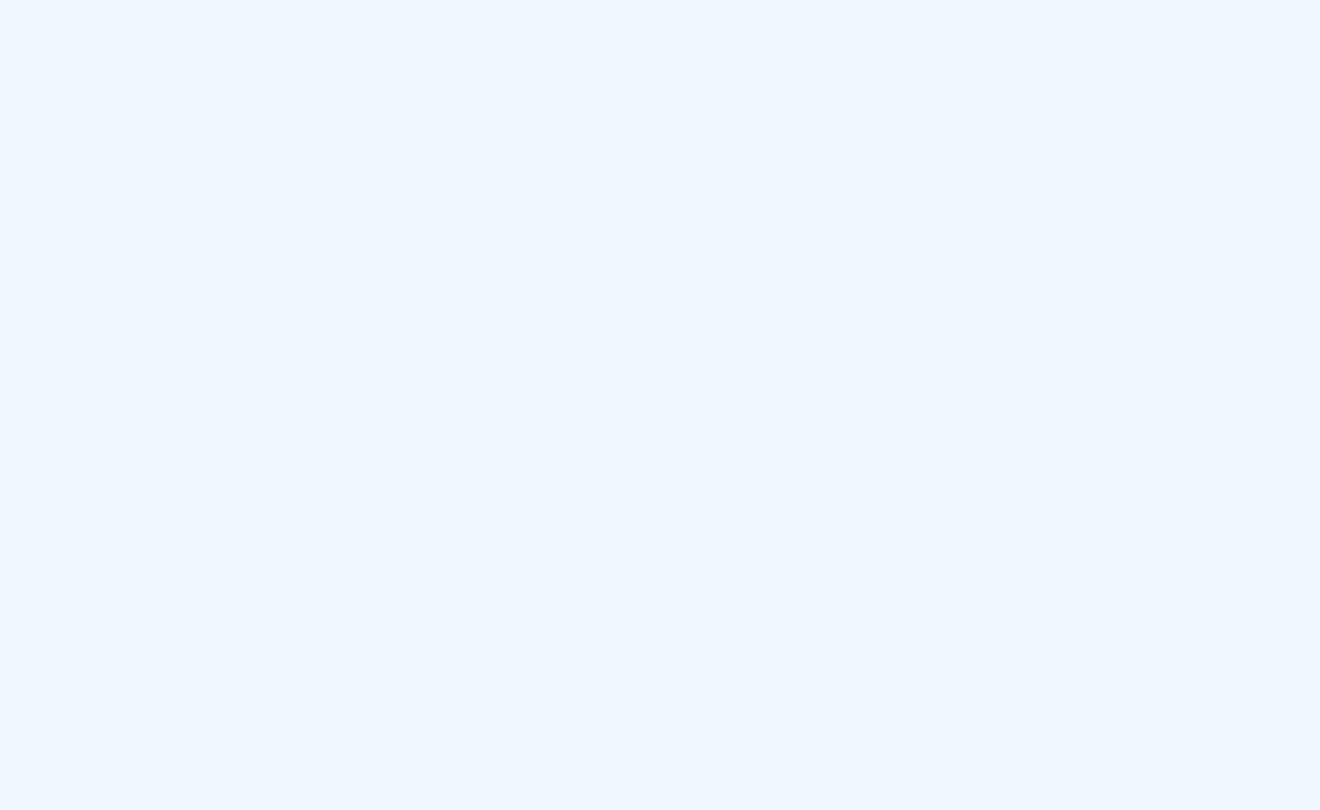
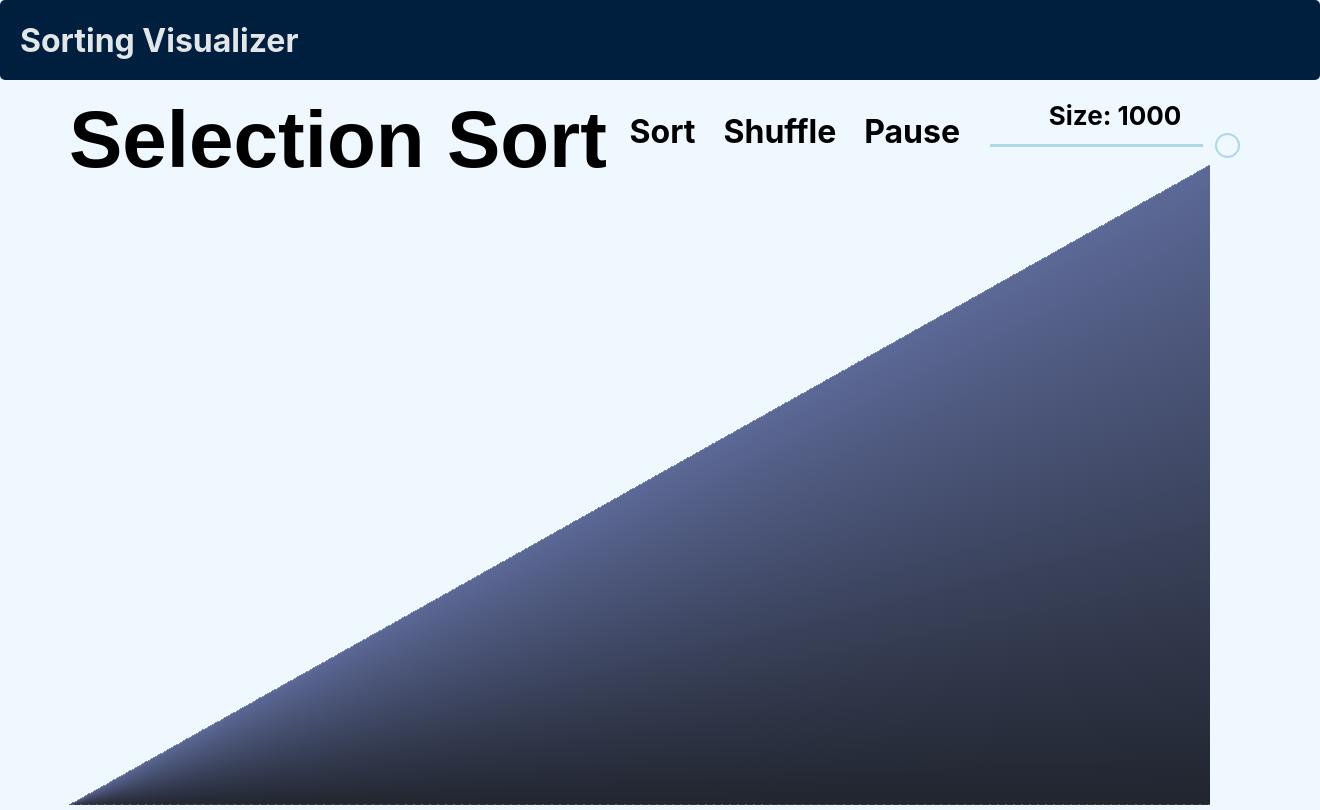
Before and after one commit to MorgaseTrakand/Algorithm-Visualizer, a React (Create React App) app: page /selection-sort in a window 1280 px wide. Before the commit this address had no page. Shown: the whole page, 1320 px wide, since content can reach past the window. Built offline with nearby package versions, Linux system fonts and the light colour scheme; a web font is replaced by a local one.

Commit message:
added two new sorts

```diff
--- a/src/App.css
+++ b/src/App.css
@@ -25,12 +25,15 @@ body {
 .item {
   height: 90%;
   width: 20%;
-  margin-right: 1px;
-  background-color: #373737;
-  border-radius: 5px;
+  margin-right: 0px;
+  background: linear-gradient(135deg, #5c6896, #20252e);
+  border-radius: 1px;
 }
 header {
   height: 80px;
+  width: 100%;
+  position: absolute;
+  top: 0;
   background-color: #001F3F;
   border-radius: 5px;
   display: flex;
@@ -42,13 +45,17 @@ header h1 {
   user-select: none;
   color: rgb(227, 230, 233);
 }
+/* .first-block {
+  position: relative;
+  height: 100vh;
+} */
 .header-left {
   display: flex;
   justify-content: space-between;
   align-items: center;
   position: absolute;
   right: 5vw;
-  top: 140px;
+  top: 100px;
 }
 .header-left h1 {
   margin: 0 14px;
@@ -57,7 +64,7 @@ header h1 {
 }
 .sort-title {
  position: absolute;
- top: 80px;
+ top: 40px;
  font-family: 'Electrolize', sans-serif;
  font-size: 80px;
 }
--- a/src/App.js
+++ b/src/App.js
@@ -2,6 +2,8 @@ import React from 'react';
 import { BrowserRouter as Router, Route, Routes } from 'react-router-dom';
 import QuickSortPage from './sortingPages/quickSortPage';
 import BubbleSortPage from './sortingPages/bubbleSortPage';
+import SelectionSortPage from './sortingPages/selectSortPage';
+import InsertionSortPage from './sortingPages/insertionSortPage';
 
 const App = () => {
     return (
@@ -10,6 +12,8 @@ const App = () => {
                 <Route path="/" element={<h1>Welcome to the Sorting Visualizer!</h1>} />
                 <Route path="/quick-sort" element={<QuickSortPage />} />
                 <Route path="/bubble-sort" element={<BubbleSortPage />} />
+                <Route path="/selection-sort" element={<SelectionSortPage />} />
+                <Route path="/insertion-sort" element={<InsertionSortPage />} />
             </Routes>
         </Router>
     );
--- /dev/null
+++ b/src/sortingAlgorithsm/insertionSort.js
@@ -0,0 +1,21 @@
+export const insertionSort = async (arr, setItems, getDelay) => {
+  let n = arr.length;
+
+  // Loop through each element in the array
+  for (let i = 1; i < n; i++) {
+    let key = arr[i].height;
+    let j = i - 1;
+
+    // Move elements of the sorted portion that are greater than 'key'
+    // to one position ahead to make space for 'key'
+    while (j >= 0 && arr[j].height > key) {
+      arr[j + 1].height = arr[j].height;
+      j = j - 1;
+    }
+
+    // Insert the 'key' into its correct position
+    arr[j + 1] = key;
+    setItems([...arr])
+    //arr[i].backgroundColor = 'green' // The element to be inserted into the sorted portion
+  }
+}
--- /dev/null
+++ b/src/sortingAlgorithsm/selectionSort.js
@@ -0,0 +1,28 @@
+import { delaySystem } from "./delayFunction";
+
+export const selectionSort = async (arr, setItems, getDelay) => {
+  let n = arr.length;
+
+  for (let i = 0; i < n - 1; i++) {
+    // Assume the first unsorted element is the minimum
+    let minIndex = i;
+
+    // Loop through the rest of the array to find the true minimum
+    for (let j = i + 1; j < n; j++) {
+      arr[j].backgroundColor = 'red';
+      setItems([...arr])
+      await delaySystem(getDelay)
+      if (arr[j].height < arr[minIndex].height) {
+        minIndex = j;
+      }
+      arr[j].backgroundColor = '';
+      setItems([...arr])
+    }
+
+    // If a smaller element was found, swap it with the current element
+    if (minIndex !== i) {
+      [arr[i].height, arr[minIndex].height] = [arr[minIndex].height, arr[i].height]; // Swap using destructuring
+    }
+    setItems([...arr])
+  }
+}
--- a/src/sortingAlgorithsm/shuffleAlgorithm.js
+++ b/src/sortingAlgorithsm/shuffleAlgorithm.js
@@ -7,11 +7,13 @@ export const shuffle = async (shuffledItems, setItems, getDelay) => {
             j = Math.floor(Math.random() * (i + 1));
         }
 
-        [shuffledItems[i].height, shuffledItems[j].height] = [shuffledItems[j].height, shuffledItems[i].height]
+        let temp = shuffledItems[i].height
+        shuffledItems[i].height = shuffledItems[j].height
+        shuffledItems[j].height = temp
         shuffledItems[i].backgroundColor = shuffledItems[j].backgroundColor = 'red';
         setItems([...shuffledItems])
 
-        await delaySystem(getDelay, 0.5)
+        await delaySystem(getDelay)
         shuffledItems[i].backgroundColor = shuffledItems[j].backgroundColor = '#333A56'
         setItems([...shuffledItems])
       }
--- a/src/sortingPageComponents/sortingTemplate.js
+++ b/src/sortingPageComponents/sortingTemplate.js
@@ -3,13 +3,14 @@ import { shuffle } from '../sortingAlgorithsm/shuffleAlgorithm';
 import Header from './header';
 import '../App.css';
 
-function SortingTemplate( { sortFunction, sortNumber } ) {
+function SortingTemplate( { sortFunction, sortNumber, title } ) {
   const [isAnimation, setIsAnimation] = useState(false)
   const [isSorted, setIsSorted] = useState(true)
-  const [sliderValue, setSliderValue] = useState(50);
+  const [sliderValue, setSliderValue] = useState(1000);
   const [paused, setPaused] = useState(false)
-  const delayRef = useRef(50);
+  const delayRef = useRef(1);
   const [items, setItems] = useState([]);
+  //const [speed, setSpeed] = useState(20)
 
   //generates sorted array
   const generateSequentialItems = (length) => {
@@ -18,8 +19,8 @@ function SortingTemplate( { sortFunction, sortNumber } ) {
       const heightPercentage = (index + 1) / maxValue * 100;
       return {
         value: index + 1,
-        backgroundColor: '#333A56',
-        height: heightPercentage
+        height: heightPercentage,
+        backgroundColor: ''
       };
     });
   };
@@ -88,24 +89,27 @@ function SortingTemplate( { sortFunction, sortNumber } ) {
 
   return (
     <>
+      <div className='body'>
+        <div className='first-block'>
           <Header handleSortArray={handleSortArray} handleShuffleArray={handleShuffleArray} handlePause={handlePause} sliderValue={sliderValue} handleSliderChange={handleSliderChange} paused={paused}/>
           <div className="array-container">
-        <h1 className='sort-title'>Quick Sort</h1>
+            <h1 className='sort-title'>{title}</h1>
             {items.map((item, index) => {
               return (
                 <div
                   key={index}
+                  id={`item-${index}`}
                   className="item"
                   style={{
                     height: `${item.height}%`,
-                backgroundColor: item.backgroundColor
+                    background: item.backgroundColor
                   }}
                 ></div>
               );
             })}
           </div>
-
-
+        </div>
+      </div>
     </>
   );
 }
--- a/src/sortingPages/bubbleSortPage.js
+++ b/src/sortingPages/bubbleSortPage.js
@@ -3,7 +3,7 @@ import { bubbleSort } from '../sortingAlgorithsm/bubbleSort';
 import SortingTemplate from '../sortingPageComponents/sortingTemplate';
 
 const BubbleSortPage = () => {
-    return <SortingTemplate sortFunction={bubbleSort} sortNumber={1}/>;
+    return <SortingTemplate sortFunction={bubbleSort} sortNumber={1} title={'Bubble Sort'}/>;
   };
 
   export default BubbleSortPage;
--- /dev/null
+++ b/src/sortingPages/insertionSortPage.js
@@ -0,0 +1,9 @@
+import React from 'react';
+import { insertionSort } from '../sortingAlgorithsm/insertionSort';
+import SortingTemplate from '../sortingPageComponents/sortingTemplate';
+
+const InsertionSortPage = () => {
+    return <SortingTemplate sortFunction={insertionSort} title={'Insertion Sort'} sortNumber={1}/>;
+  };
+
+  export default InsertionSortPage;
--- a/src/sortingPages/quickSortPage.js
+++ b/src/sortingPages/quickSortPage.js
@@ -3,7 +3,7 @@ import { quickSort } from '../sortingAlgorithsm/quickSort';
 import SortingTemplate from '../sortingPageComponents/sortingTemplate';
 
 const QuickSortPage = () => {
-    return <SortingTemplate sortFunction={quickSort}/>;
+    return <SortingTemplate sortFunction={quickSort} title={'Quick Sort'}/>;
   };
 
   export default QuickSortPage;
--- /dev/null
+++ b/src/sortingPages/selectSortPage.js
@@ -0,0 +1,9 @@
+import React from 'react';
+import { selectionSort } from '../sortingAlgorithsm/selectionSort';
+import SortingTemplate from '../sortingPageComponents/sortingTemplate';
+
+const SelectionSortPage = () => {
+    return <SortingTemplate sortFunction={selectionSort} title={'Selection Sort'} sortNumber={1}/>;
+  };
+
+  export default SelectionSortPage;
```
Lines whose indentation alone changed are shown as unchanged.
